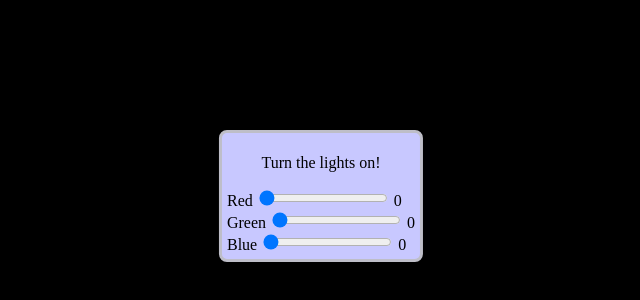
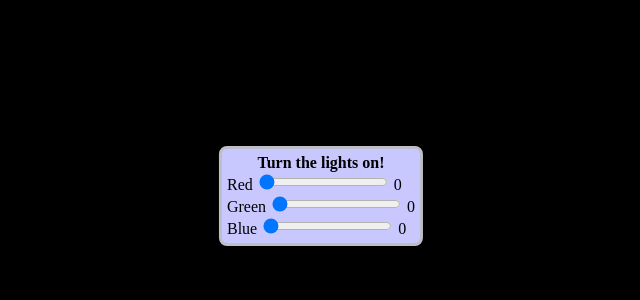
Before and after one commit to BeckTimothy/colorpicker, a plain HTML site: page index.html in a window 1280 px wide. Shown: the part 204-504 px from the top of the page, without its empty margins (319-959 px from the left). Drawn offline with Linux system fonts and the light colour scheme.

Commit message:
changed the text styling to make it cleaner

```diff
--- a/index.html
+++ b/index.html
@@ -8,7 +8,7 @@
 </head>
 <body id="color-box">
 	<div class="picker-form">
-		<p class="center">Turn the lights on!</p>
+		<p class="text">Turn the lights on!</p>
 		<div class="picker-control">
 			<label for="red">Red</label>
 			<input type="range"
--- a/style.css
+++ b/style.css
@@ -11,9 +11,12 @@
 	top: 50%;
 	transform: translate(-50%, -50%);
 }
-.center {
-	text-align: center;
-}
 .picker:hover {
 	cursor: pointer;
 }
+.text {
+	text-align: center;
+	font-weight: bold;
+	padding: 0px;
+	margin: 0px;
+}
```
